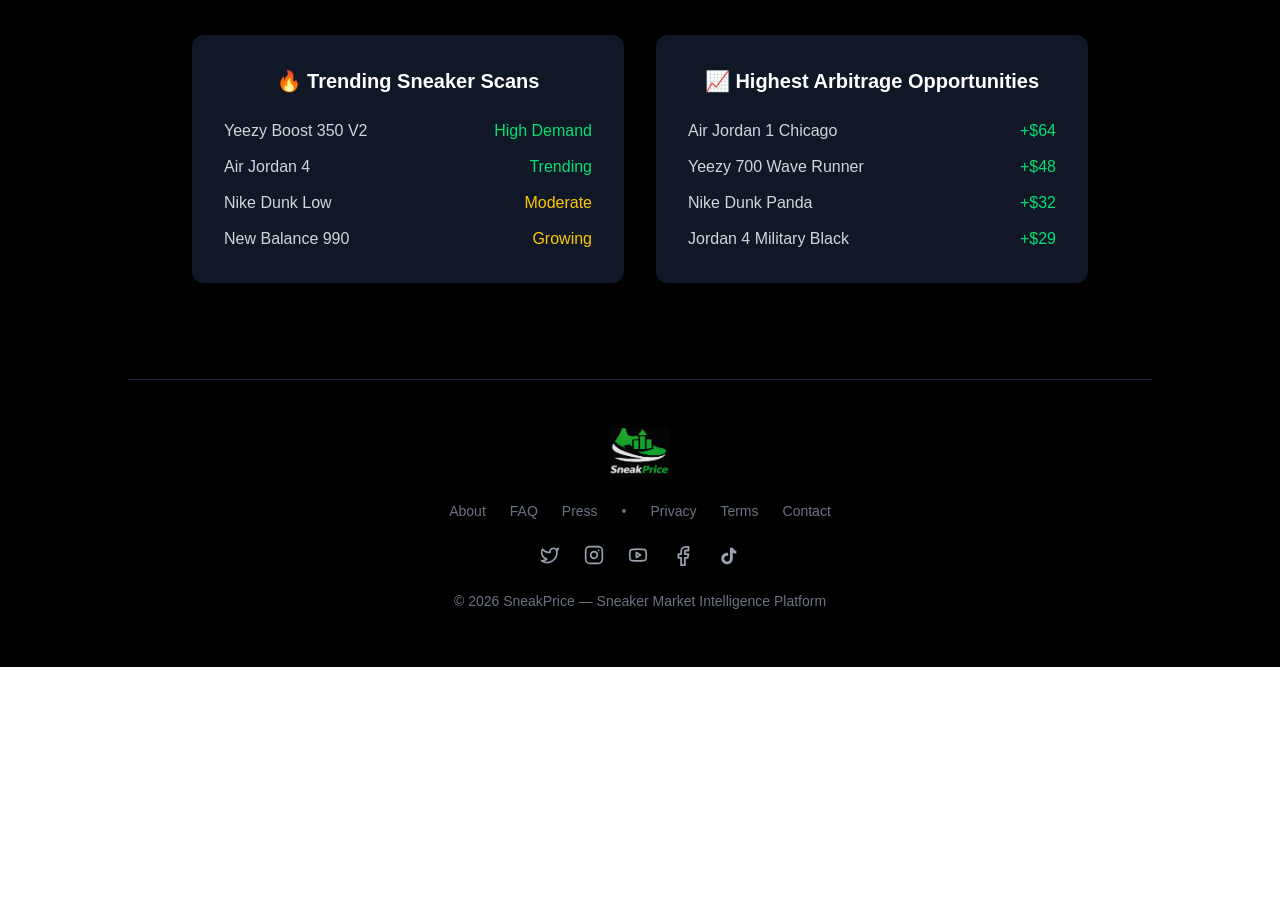
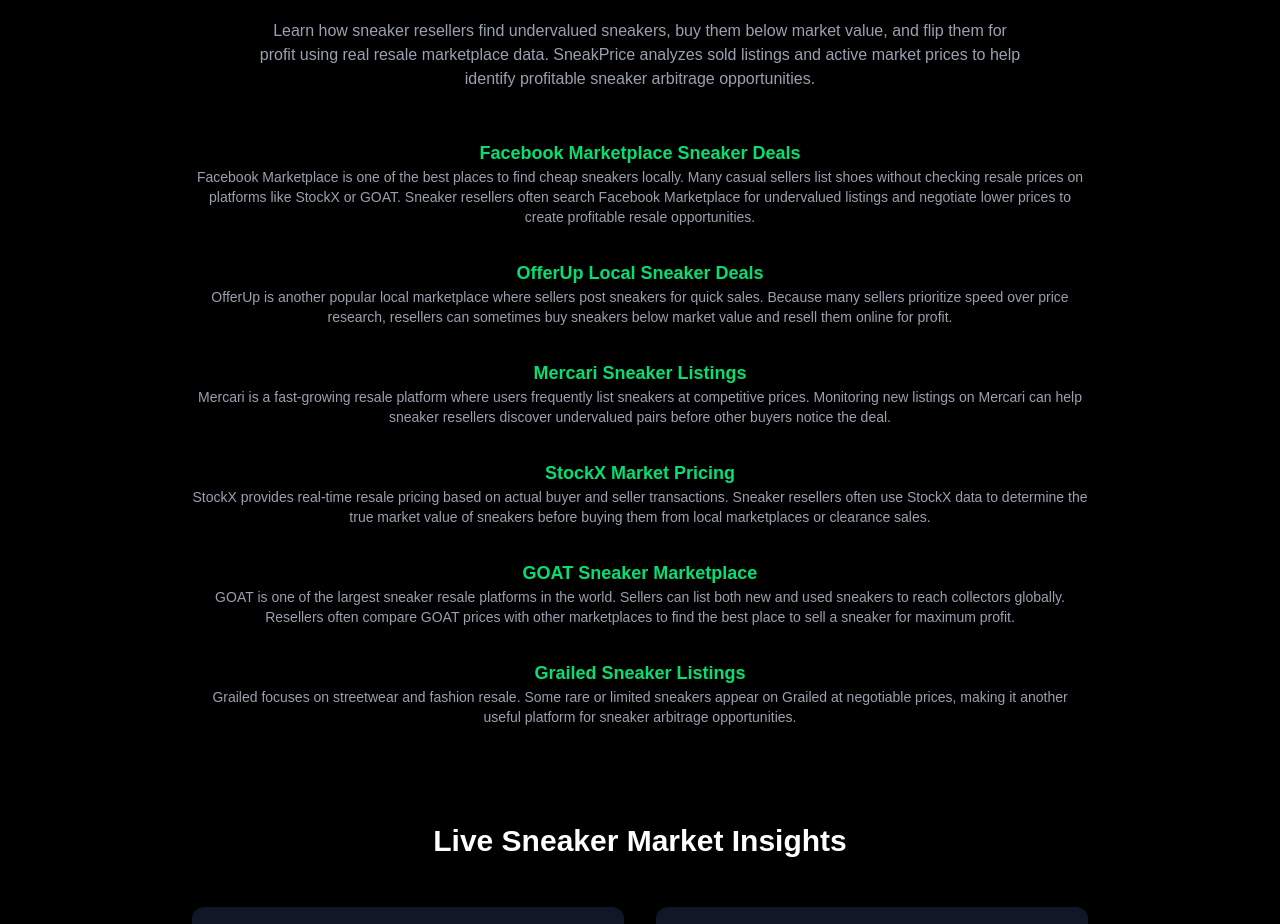
Before and after one commit to speedyray/sneakprice, a Next.js app: page / in a window 1280 px wide. Shown: the part 3280-4204 px from the top of the page. Before the commit the page ends 3947 px from the top, so only its background shows below. Built offline with nearby package versions, Linux system fonts and the light colour scheme; no server answers.

Commit message:
added first SEO content on home page

```diff
--- a/app/page.tsx
+++ b/app/page.tsx
@@ -432,6 +432,101 @@
       </div>
     </div>
 
+
+
+    <div className="mt-24 max-w-5xl w-full">
+
+<h2 className="text-3xl font-bold text-center mb-8">
+Sneaker Reselling Guide
+</h2>
+
+<p className="text-gray-400 text-center max-w-3xl mx-auto mb-12">
+Learn how sneaker resellers find undervalued sneakers, buy them below market value,
+and flip them for profit using real resale marketplace data. SneakPrice analyzes
+sold listings and active market prices to help identify profitable sneaker
+arbitrage opportunities.
+</p>
+
+<div className="space-y-8 text-gray-300">
+
+<div>
+<h3 className="text-lg font-semibold text-green-400">
+Facebook Marketplace Sneaker Deals
+</h3>
+<p className="text-gray-400 text-sm">
+Facebook Marketplace is one of the best places to find cheap sneakers locally.
+Many casual sellers list shoes without checking resale prices on platforms
+like StockX or GOAT. Sneaker resellers often search Facebook Marketplace
+for undervalued listings and negotiate lower prices to create profitable
+resale opportunities.
+</p>
+</div>
+
+<div>
+<h3 className="text-lg font-semibold text-green-400">
+OfferUp Local Sneaker Deals
+</h3>
+<p className="text-gray-400 text-sm">
+OfferUp is another popular local marketplace where sellers post sneakers
+for quick sales. Because many sellers prioritize speed over price research,
+resellers can sometimes buy sneakers below market value and resell them
+online for profit.
+</p>
+</div>
+
+<div>
+<h3 className="text-lg font-semibold text-green-400">
+Mercari Sneaker Listings
+</h3>
+<p className="text-gray-400 text-sm">
+Mercari is a fast-growing resale platform where users frequently list
+sneakers at competitive prices. Monitoring new listings on Mercari can
+help sneaker resellers discover undervalued pairs before other buyers
+notice the deal.
+</p>
+</div>
+
+<div>
+<h3 className="text-lg font-semibold text-green-400">
+StockX Market Pricing
+</h3>
+<p className="text-gray-400 text-sm">
+StockX provides real-time resale pricing based on actual buyer and seller
+transactions. Sneaker resellers often use StockX data to determine the
+true market value of sneakers before buying them from local marketplaces
+or clearance sales.
+</p>
+</div>
+
+<div>
+<h3 className="text-lg font-semibold text-green-400">
+GOAT Sneaker Marketplace
+</h3>
+<p className="text-gray-400 text-sm">
+GOAT is one of the largest sneaker resale platforms in the world. Sellers
+can list both new and used sneakers to reach collectors globally. Resellers
+often compare GOAT prices with other marketplaces to find the best place
+to sell a sneaker for maximum profit.
+</p>
+</div>
+
+<div>
+<h3 className="text-lg font-semibold text-green-400">
+Grailed Sneaker Listings
+</h3>
+<p className="text-gray-400 text-sm">
+Grailed focuses on streetwear and fashion resale. Some rare or limited
+sneakers appear on Grailed at negotiable prices, making it another useful
+platform for sneaker arbitrage opportunities.
+</p>
+</div>
+
+</div>
+
+</div>
+
+
+
     {/* LIVE MARKET INSIGHTS */}
 
 <div className="mt-24 max-w-5xl w-full">
```
